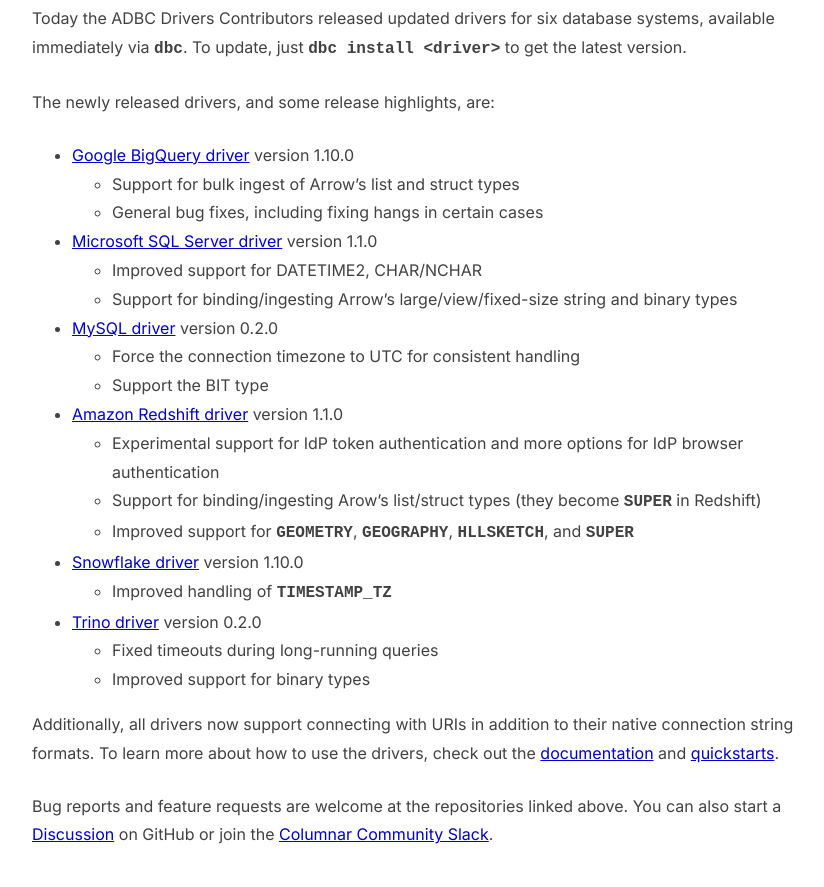
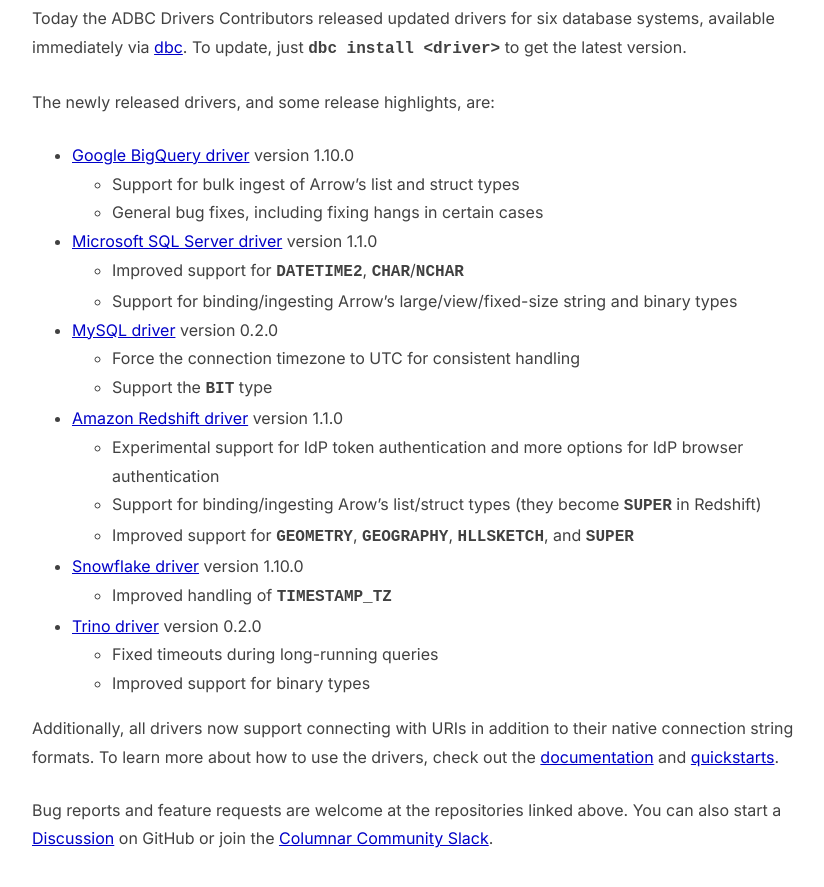
Before and after one commit to adbc-drivers/adbc-drivers.org, a Jekyll site: the page built from _posts/2026-01-09-updated-adbc-drivers.md, in a window 1280 px wide and 900 px high, scrolled down 556 px. Shown: the top 887 px of the window, without its empty margins (208-1032 px from the left). Built offline with Jekyll 4.4.1, drawn with Linux system fonts in a browser that asks for light colours.

Commit message:
Apply suggestions from code review
Co-authored-by: Ian Cook <ianmcook@gmail.com>

```diff
--- a/_posts/2026-01-09-updated-adbc-drivers.md
+++ b/_posts/2026-01-09-updated-adbc-drivers.md
@@ -4,7 +4,7 @@
 author: ADBC Drivers Contributors
 ---
 
-Today the ADBC Drivers Contributors released updated drivers for six database systems, available immediately via `dbc`. To update, just `dbc install <driver>` to get the latest version.
+Today the ADBC Drivers Contributors released updated drivers for six database systems, available immediately via [dbc](https://docs.columnar.tech/dbc/). To update, just `dbc install <driver>` to get the latest version.
 
 The newly released drivers, and some release highlights, are:
 
@@ -12,11 +12,11 @@
   * Support for bulk ingest of Arrow’s list and struct types
   * General bug fixes, including fixing hangs in certain cases
 * [Microsoft SQL Server driver](http://github.com/adbc-drivers/mssql) version 1.1.0
-  * Improved support for DATETIME2, CHAR/NCHAR
+  * Improved support for `DATETIME2`, `CHAR`/`NCHAR`
   * Support for binding/ingesting Arrow’s large/view/fixed-size string and binary types
 * [MySQL driver](https://github.com/adbc-drivers/mysql) version 0.2.0
   * Force the connection timezone to UTC for consistent handling
-  * Support the BIT type
+  * Support the `BIT` type
 * [Amazon Redshift driver](https://github.com/adbc-drivers/redshift/) version 1.1.0
   * Experimental support for IdP token authentication and more options for IdP browser authentication
   * Support for binding/ingesting Arow’s list/struct types (they become `SUPER` in Redshift)
```
